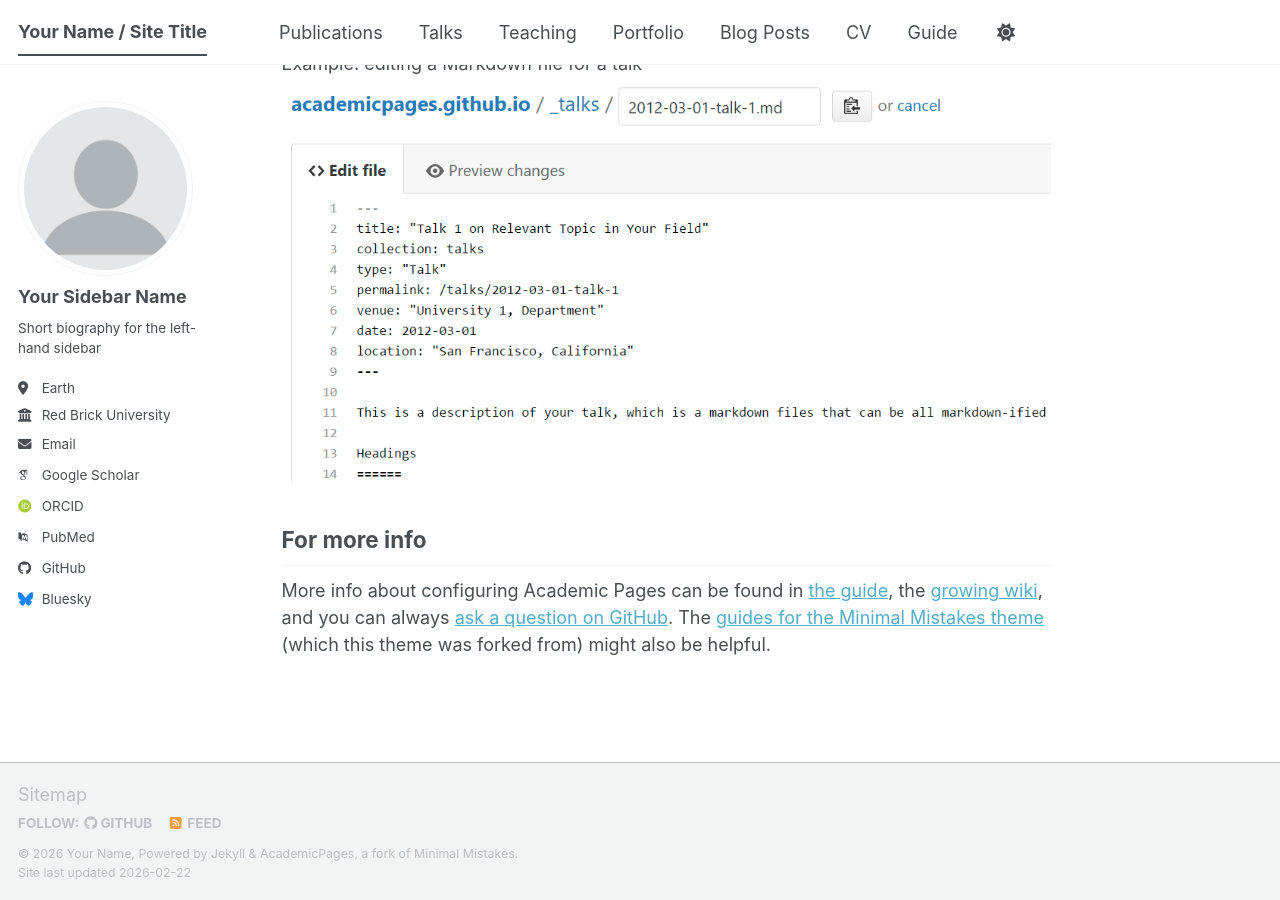
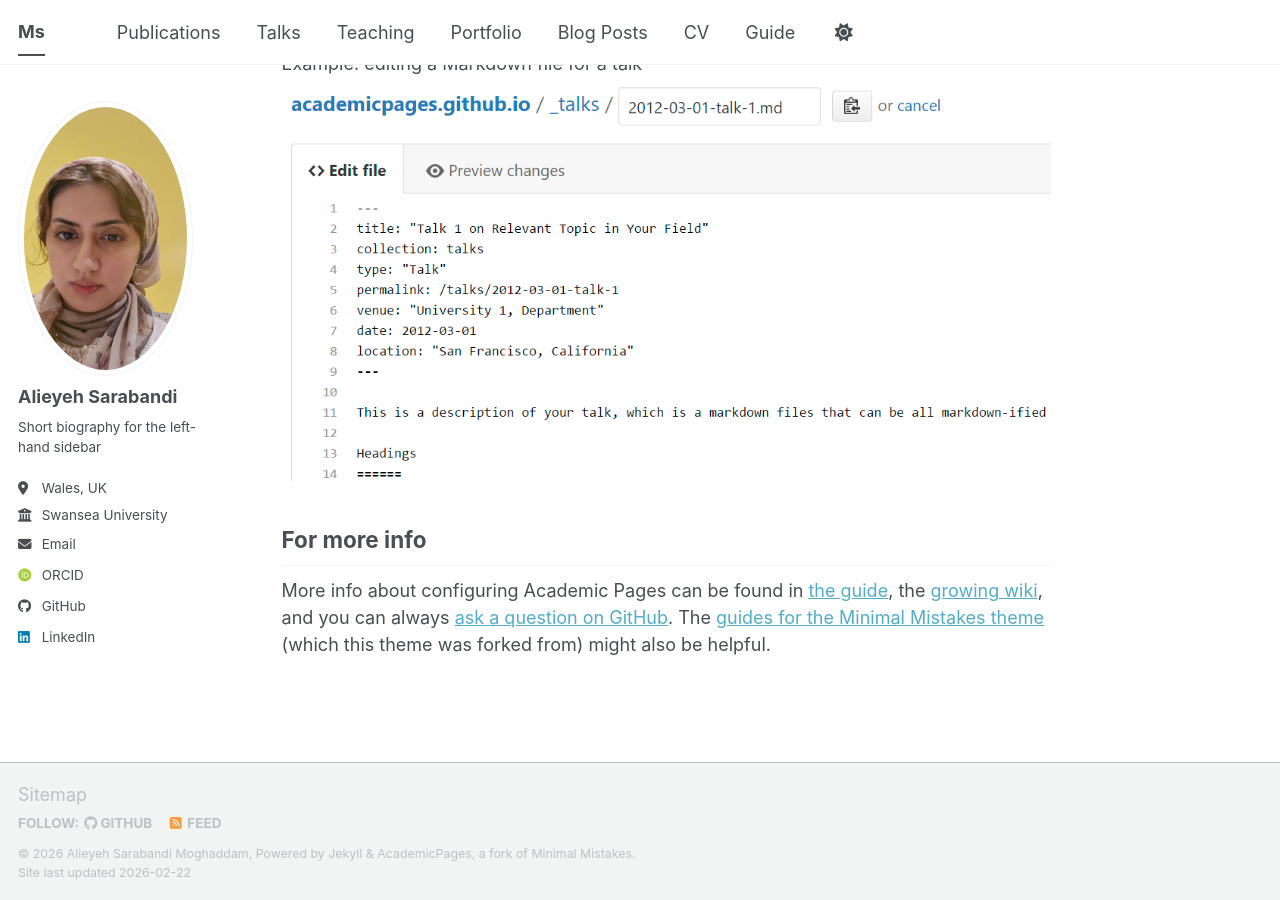
Before and after one commit to Alieyeh/alieyeh.github.io, a Jekyll site: the page built from _pages/about.md, in a window 1280 px wide and 900 px high, scrolled down 2720 px. Built offline with Jekyll 4.4.1, drawn with Linux system fonts in a browser that asks for light colours; some web fonts are replaced; a script bundle is joined from its source files by our own code; library files that are not in the unit come from our copies.

Commit message:
Update _config.yml

```diff
--- a/_config.yml
+++ b/_config.yml
@@ -9,39 +9,39 @@
 # Basic Site Settings
 locale                   : "en-US"
 site_theme               : "default" # The available themes options are "default", "air", "sunrise", "mint", "dirt" and "contrast"
-title                    : "Your Name / Site Title"
+title                    : "Ms"
 title_separator          : "-"
-name                     : &name "Your Name"
+name                     : &name "Alieyeh Sarabandi Moghaddam"
 description              : &description "Your Name's academic portfolio"   # Update this with a general description of your site, this is the default if not overridden by a page
-url                      : https://academicpages.github.io # The base hostname & protocol for your site e.g. "https://[your GitHub username].github.io",
+url                      : https://alieyeh.github.io # The base hostname & protocol for your site e.g. "https://[your GitHub username].github.io",
                                                            # or if you already have some other page hosted on Github then use "https://[your GitHub username].github.io/[Your Repo Name]"
 baseurl                  : "" # the subpath of your site, e.g. "/blog"
-repository               : "academicpages/academicpages.github.io"
+repository               : "Alieyeh/alieyeh.github.io"
 
 # Site Author - The following control what appear as part of the author content on the side bar.
 #               If a field is blank the icon and link will not appear, otherwise it will be shown.
 #               Additional customization can be done by editing /_includes/author-profile.html
 author:
   # Biographic information
-  avatar           : "profile.png"
-  name             : "Your Sidebar Name"
+  avatar           : "pfp1.jpeg"
+  name             : "Alieyeh Sarabandi"
   pronouns         : # example: "she/her"
   bio              : "Short biography for the left-hand sidebar"
-  location         : "Earth"
-  employer         : "Red Brick University"
+  location         : "Wales, UK"
+  employer         : "Swansea University"
   uri              : # URL
-  email            : "none@example.org"
+  email            : "Alieyeh@gmail.com"
 
   # Academic websites
   academia         : # URL
   arxiv            : # URL - Update with the correct link to your profile
-  googlescholar    : "https://scholar.google.com/citations?user=PS_CX0AAAAAJ"
+  googlescholar    : #
   inspire-hep      : # URL
   impactstory      : # URL
-  orcid            : "https://orcid.org/yourorcidurl"
+  orcid            : "https://orcid.org/0000-0003-0566-5418"
   semantic         : # URL
   ssrn             : # URL
-  pubmed           : "https://www.ncbi.nlm.nih.gov/pubmed/?term=john+snow"
+  pubmed           : #
   researchgate     : # URL
   scopus           : # URL
   zotero           : # URL
@@ -51,13 +51,13 @@ author:
   bitbucket        : # Username - Update with your username on the site
   codepen          : # Username
   dribbble         : # Username
-  github           : "academicpages"
+  github           : "https://github.com/Alieyeh"
   kaggle           : # Username
   stackoverflow    : # User number or user number and name (i.e., use "1" or "1/jeff-atwood")
 
   # Social media
   artstation       : # Username
-  bluesky          : "bsky.app" # Replace this with you Bluesky username
+  bluesky          : #"bsky.app" # Replace this with you Bluesky username
   facebook         : # Username
   flickr           : # Username
   foursquare       : # Username
@@ -66,7 +66,7 @@ author:
   keybase          : # Username
   instagram        : # Username
   lastfm           : # Username
-  linkedin         : # Username
+  linkedin         : "linkedin.com/in/alieyeh-sarabandi-moghaddam"
   mastodon         : # URL
   medium           : # URL
   pinterest        : # Username
```
